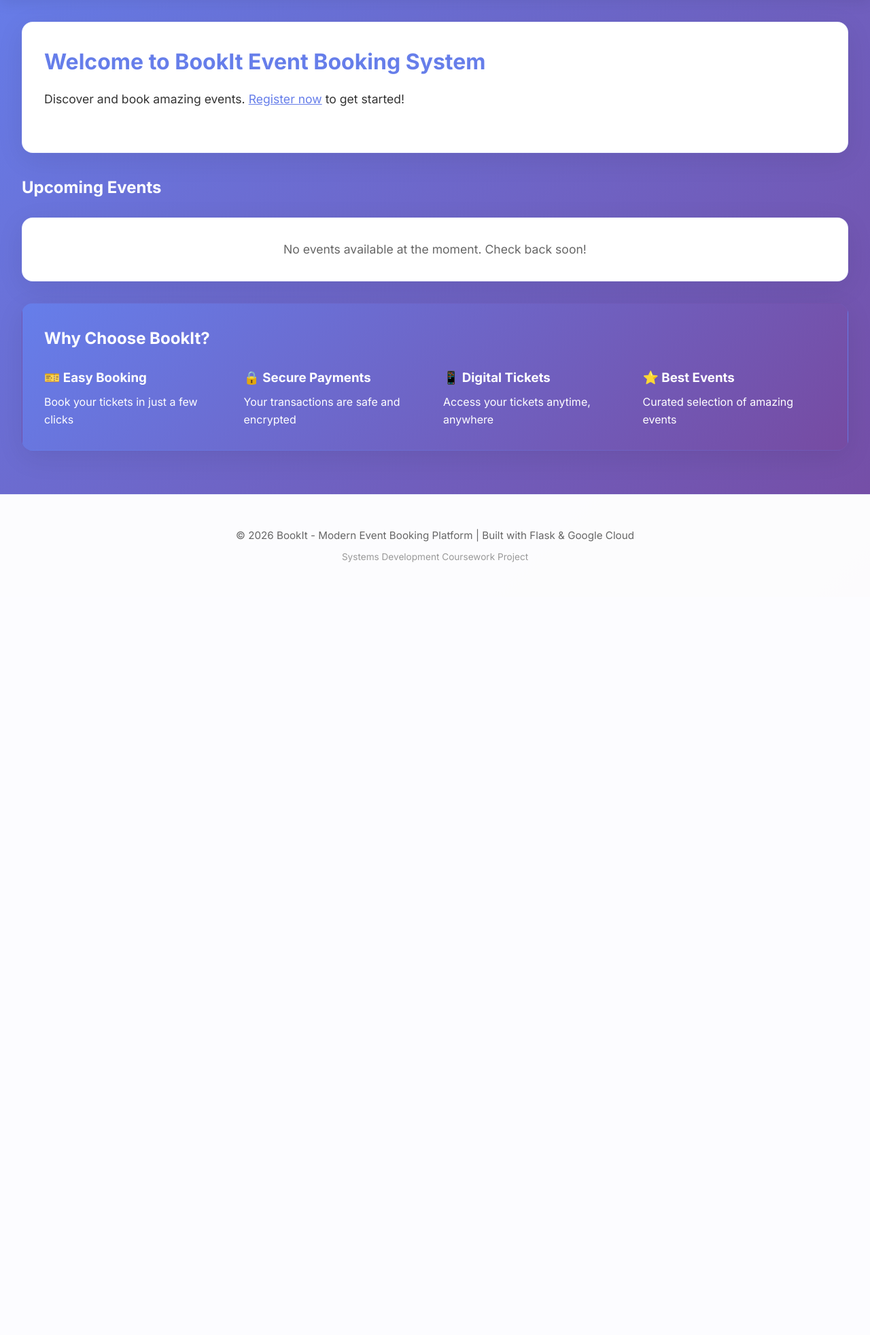
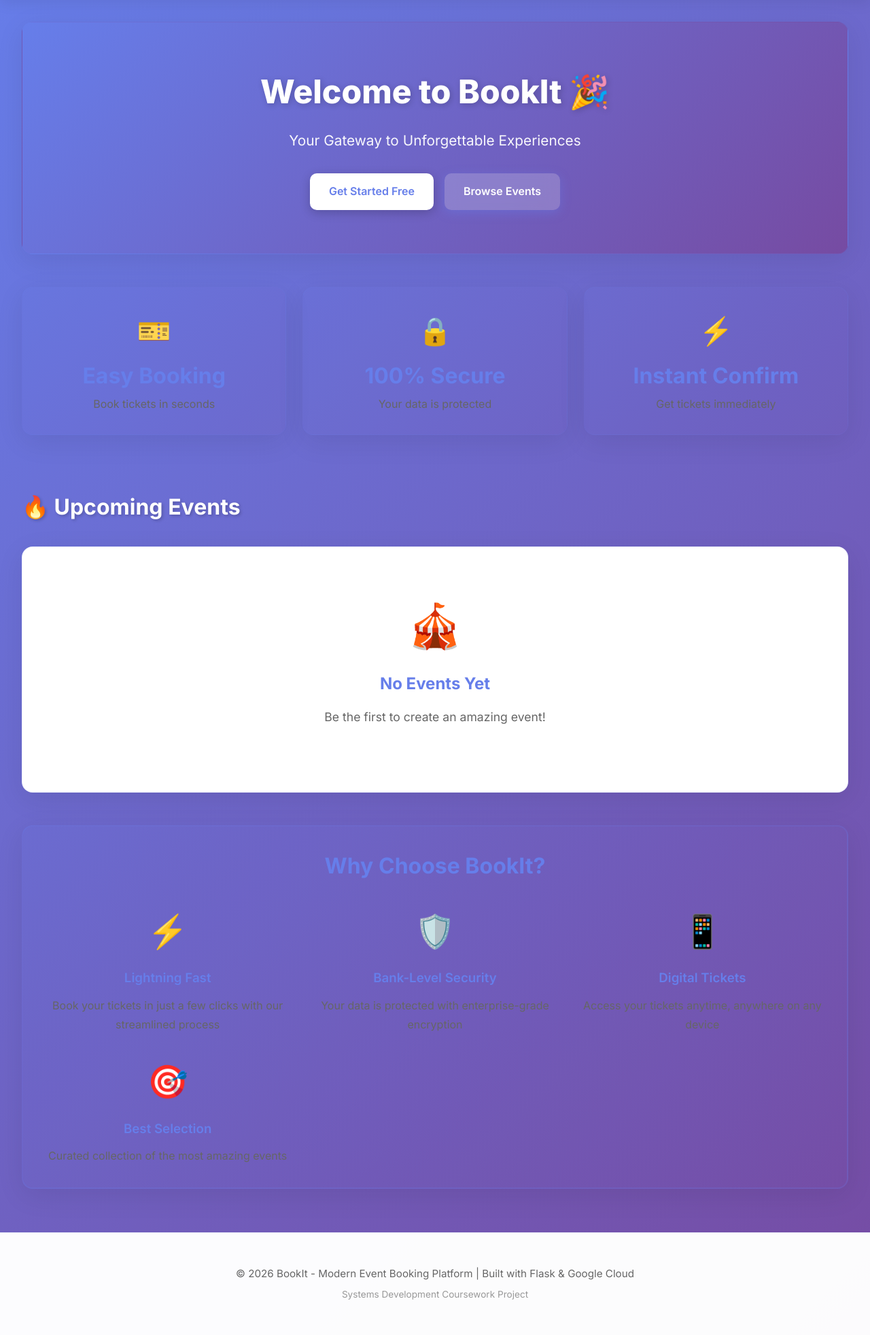
Before and after one commit to Rahafalmalki39/Bookingapp, a Flask app: template templates/index.html in a window 1280 px wide. Shown: the part 81-2045 px from the top of the page at 68% size. Before the commit the page ends 908 px from the top, so only its background shows below. Run offline with Flask 3, Linux system fonts and the light colour scheme; the template is opened without the code that fills it, so the values that code supplies are empty.

Commit message:
ّIndex Html

```diff
--- a/templates/index.html
+++ b/templates/index.html
@@ -3,94 +3,145 @@
 {% block title %}Home - BookIt{% endblock %}
 
 {% block content %}
-<div class="card">
-    <h1 style="color: #667eea; margin-bottom: 1rem;">Welcome to BookIt Event Booking System</h1>
+<!-- Hero Section -->
+<div class="card" style="background: linear-gradient(135deg, #667eea 0%, #764ba2 100%); color: white; text-align: center; padding: 4rem 2rem; margin-bottom: 3rem;">
+    <h1 style="font-size: 3rem; font-weight: 800; margin-bottom: 1rem; text-shadow: 2px 2px 10px rgba(0,0,0,0.2);">
+        Welcome to BookIt 🎉
+    </h1>
 
     {% if user %}
-        <p style="font-size: 1.1rem; margin-bottom: 2rem;">
-            Hello, <strong>{{ user.name }}</strong>! Browse our exciting events below.
+        <p style="font-size: 1.3rem; margin-bottom: 2rem; opacity: 0.95;">
+            Hello, <strong>{{ user.name }}</strong>! Discover amazing events below.
         </p>
     {% else %}
-        <p style="font-size: 1.1rem; margin-bottom: 2rem;">
-            Discover and book amazing events. <a href="{{ url_for('register') }}" style="color: #667eea;">Register now</a> to get started!
+        <p style="font-size: 1.3rem; margin-bottom: 2rem; opacity: 0.95;">
+            Your Gateway to Unforgettable Experiences
         </p>
+        <div style="display: flex; gap: 1rem; justify-content: center; flex-wrap: wrap;">
+            <a href="{{ url_for('register') }}" class="btn" style="background: white; color: #667eea; box-shadow: 0 4px 15px rgba(0,0,0,0.2);">
+                Get Started Free
+            </a>
+            <a href="{{ url_for('events') }}" class="btn" style="background: rgba(255,255,255,0.2); backdrop-filter: blur(10px);">
+                Browse Events
+            </a>
+        </div>
     {% endif %}
 </div>
 
-<h2 style="color: white; margin-bottom: 1.5rem;">Upcoming Events</h2>
+<!-- Stats Section -->
+<div style="display: grid; grid-template-columns: repeat(auto-fit, minmax(200px, 1fr)); gap: 1.5rem; margin-bottom: 3rem;">
+    <div class="card" style="text-align: center; background: linear-gradient(135deg, #667eea15 0%, #764ba215 100%);">
+        <div style="font-size: 2.5rem; margin-bottom: 0.5rem;">🎫</div>
+        <h3 style="font-size: 2rem; color: #667eea; margin-bottom: 0.25rem;">Easy Booking</h3>
+        <p style="color: #666;">Book tickets in seconds</p>
+    </div>
+    <div class="card" style="text-align: center; background: linear-gradient(135deg, #667eea15 0%, #764ba215 100%);">
+        <div style="font-size: 2.5rem; margin-bottom: 0.5rem;">🔒</div>
+        <h3 style="font-size: 2rem; color: #667eea; margin-bottom: 0.25rem;">100% Secure</h3>
+        <p style="color: #666;">Your data is protected</p>
+    </div>
+    <div class="card" style="text-align: center; background: linear-gradient(135deg, #667eea15 0%, #764ba215 100%);">
+        <div style="font-size: 2.5rem; margin-bottom: 0.5rem;">⚡</div>
+        <h3 style="font-size: 2rem; color: #667eea; margin-bottom: 0.25rem;">Instant Confirm</h3>
+        <p style="color: #666;">Get tickets immediately</p>
+    </div>
+</div>
+
+<h2 style="color: white; margin-bottom: 2rem; font-size: 2rem; font-weight: 700; text-shadow: 2px 2px 4px rgba(0,0,0,0.2);">
+    🔥 Upcoming Events
+</h2>
 
 {% if events %}
-    <div style="display: grid; grid-template-columns: repeat(auto-fill, minmax(320px, 1fr)); gap: 1.5rem;">
+    <div style="display: grid; grid-template-columns: repeat(auto-fill, minmax(340px, 1fr)); gap: 2rem;">
         {% for event in events %}
-        <div class="card" style="padding: 0; overflow: hidden;">
+        <div class="card" style="padding: 0; overflow: hidden; cursor: pointer;" onclick="window.location='{{ url_for('event_detail', event_id=event.id) }}'">
             <!-- Event Image -->
-            <div style="width: 100%; height: 200px; overflow: hidden; background: linear-gradient(135deg, #667eea 0%, #764ba2 100%);">
+            <div style="width: 100%; height: 220px; overflow: hidden; background: linear-gradient(135deg, #667eea 0%, #764ba2 100%); position: relative;">
                 {% if event.image_url %}
                     <img src="{{ event.image_url }}" alt="{{ event.name }}"
-                         style="width: 100%; height: 100%; object-fit: cover;">
+                         style="width: 100%; height: 100%; object-fit: cover; transition: transform 0.5s ease;">
                 {% else %}
-                    <div style="width: 100%; height: 100%; display: flex; align-items: center; justify-content: center; color: white; font-size: 4rem;">
+                    <div style="width: 100%; height: 100%; display: flex; align-items: center; justify-content: center; color: white; font-size: 5rem;">
                         🎉
                     </div>
                 {% endif %}
+                <div class="badge" style="position: absolute; top: 1rem; right: 1rem;">{{ event.category }}</div>
             </div>
 
             <!-- Event Details -->
-            <div style="padding: 1.5rem;">
-                <h3 style="color: #667eea; margin-bottom: 0.5rem;">{{ event.name }}</h3>
-                <p style="color: #666; margin-bottom: 0.5rem;">
-                    <strong>Category:</strong> {{ event.category }}
-                </p>
-                <p style="color: #666; margin-bottom: 0.5rem;">
-                    <strong>Date:</strong> {{ event.date }} at {{ event.time }}
-                </p>
-                <p style="color: #666; margin-bottom: 0.5rem;">
-                    <strong>Venue:</strong> {{ event.venue }}
-                </p>
-                <p style="color: #666; margin-bottom: 0.5rem;">
-                    <strong>Price:</strong> ${{ event.price }}
-                </p>
-                <p style="color: #666; margin-bottom: 1rem;">
-                    <strong>Available Seats:</strong> {{ event.available_seats }} / {{ event.total_seats }}
-                </p>
-                <a href="{{ url_for('event_detail', event_id=event.id) }}" class="btn" style="width: 100%; text-align: center;">
-                    View Details
+            <div style="padding: 1.75rem;">
+                <h3 style="color: #333; margin-bottom: 1rem; font-size: 1.4rem; font-weight: 700;">
+                    {{ event.name }}
+                </h3>
+
+                <div style="display: flex; flex-direction: column; gap: 0.75rem; margin-bottom: 1.5rem;">
+                    <div style="display: flex; align-items: center; gap: 0.5rem; color: #666;">
+                        <span style="font-size: 1.1rem;">📅</span>
+                        <span>{{ event.date }} • {{ event.time }}</span>
+                    </div>
+                    <div style="display: flex; align-items: center; gap: 0.5rem; color: #666;">
+                        <span style="font-size: 1.1rem;">📍</span>
+                        <span>{{ event.venue }}</span>
+                    </div>
+                    <div style="display: flex; align-items: center; justify-content: space-between;">
+                        <div style="font-size: 1.75rem; font-weight: 700; color: #667eea;">
+                            ${{ event.price }}
+                        </div>
+                        <div style="color: {% if event.available_seats < 20 %}#dc3545{% else %}#28a745{% endif %}; font-weight: 600;">
+                            {% if event.available_seats > 0 %}
+                                {{ event.available_seats }} left
+                            {% else %}
+                                Sold Out
+                            {% endif %}
+                        </div>
+                    </div>
+                </div>
+
+                <a href="{{ url_for('event_detail', event_id=event.id) }}" class="btn" style="width: 100%; text-align: center; display: block; text-decoration: none;">
+                    View Details →
                 </a>
             </div>
         </div>
         {% endfor %}
     </div>
 {% else %}
-    <div class="card">
-        <p style="text-align: center; font-size: 1.1rem; color: #666;">
-            No events available at the moment. Check back soon!
+    <div class="card" style="text-align: center; padding: 4rem 2rem;">
+        <div style="font-size: 4rem; margin-bottom: 1rem;">🎪</div>
+        <h2 style="color: #667eea; margin-bottom: 1rem;">No Events Yet</h2>
+        <p style="color: #666; font-size: 1.1rem; margin-bottom: 2rem;">
+            Be the first to create an amazing event!
         </p>
         {% if session.get('user_role') == 'admin' %}
-            <p style="text-align: center; margin-top: 1rem;">
-                <a href="{{ url_for('create_event') }}" class="btn">Create First Event</a>
-            </p>
+            <a href="{{ url_for('create_event') }}" class="btn">Create First Event</a>
         {% endif %}
     </div>
 {% endif %}
 
-<div class="card" style="margin-top: 2rem; background: linear-gradient(135deg, #667eea 0%, #764ba2 100%); color: white;">
-    <h2 style="margin-bottom: 1rem;">Why Choose BookIt?</h2>
-    <div style="display: grid; grid-template-columns: repeat(auto-fit, minmax(250px, 1fr)); gap: 1.5rem; margin-top: 1.5rem;">
-        <div>
-            <h3 style="margin-bottom: 0.5rem;">🎫 Easy Booking</h3>
-            <p>Book your tickets in just a few clicks</p>
+<!-- Features Section -->
+<div class="card" style="margin-top: 3rem; background: linear-gradient(135deg, rgba(102, 126, 234, 0.1) 0%, rgba(118, 75, 162, 0.1) 100%); border: 2px solid rgba(102, 126, 234, 0.2);">
+    <h2 style="color: #667eea; margin-bottom: 2rem; font-size: 2rem; text-align: center; font-weight: 700;">
+        Why Choose BookIt?
+    </h2>
+    <div style="display: grid; grid-template-columns: repeat(auto-fit, minmax(280px, 1fr)); gap: 2rem;">
+        <div style="text-align: center;">
+            <div style="font-size: 3rem; margin-bottom: 1rem;">⚡</div>
+            <h3 style="color: #667eea; margin-bottom: 0.75rem; font-weight: 600;">Lightning Fast</h3>
+            <p style="color: #666; line-height: 1.7;">Book your tickets in just a few clicks with our streamlined process</p>
         </div>
-        <div>
-            <h3 style="margin-bottom: 0.5rem;">🔒 Secure Payments</h3>
-            <p>Your transactions are safe and encrypted</p>
+        <div style="text-align: center;">
+            <div style="font-size: 3rem; margin-bottom: 1rem;">🛡️</div>
+            <h3 style="color: #667eea; margin-bottom: 0.75rem; font-weight: 600;">Bank-Level Security</h3>
+            <p style="color: #666; line-height: 1.7;">Your data is protected with enterprise-grade encryption</p>
         </div>
-        <div>
-            <h3 style="margin-bottom: 0.5rem;">📱 Digital Tickets</h3>
-            <p>Access your tickets anytime, anywhere</p>
+        <div style="text-align: center;">
+            <div style="font-size: 3rem; margin-bottom: 1rem;">📱</div>
+            <h3 style="color: #667eea; margin-bottom: 0.75rem; font-weight: 600;">Digital Tickets</h3>
+            <p style="color: #666; line-height: 1.7;">Access your tickets anytime, anywhere on any device</p>
         </div>
-        <div>
-            <h3 style="margin-bottom: 0.5rem;">⭐ Best Events</h3>
-            <p>Curated selection of amazing events</p>
+        <div style="text-align: center;">
+            <div style="font-size: 3rem; margin-bottom: 1rem;">🎯</div>
+            <h3 style="color: #667eea; margin-bottom: 0.75rem; font-weight: 600;">Best Selection</h3>
+            <p style="color: #666; line-height: 1.7;">Curated collection of the most amazing events</p>
         </div>
     </div>
 </div>
```
